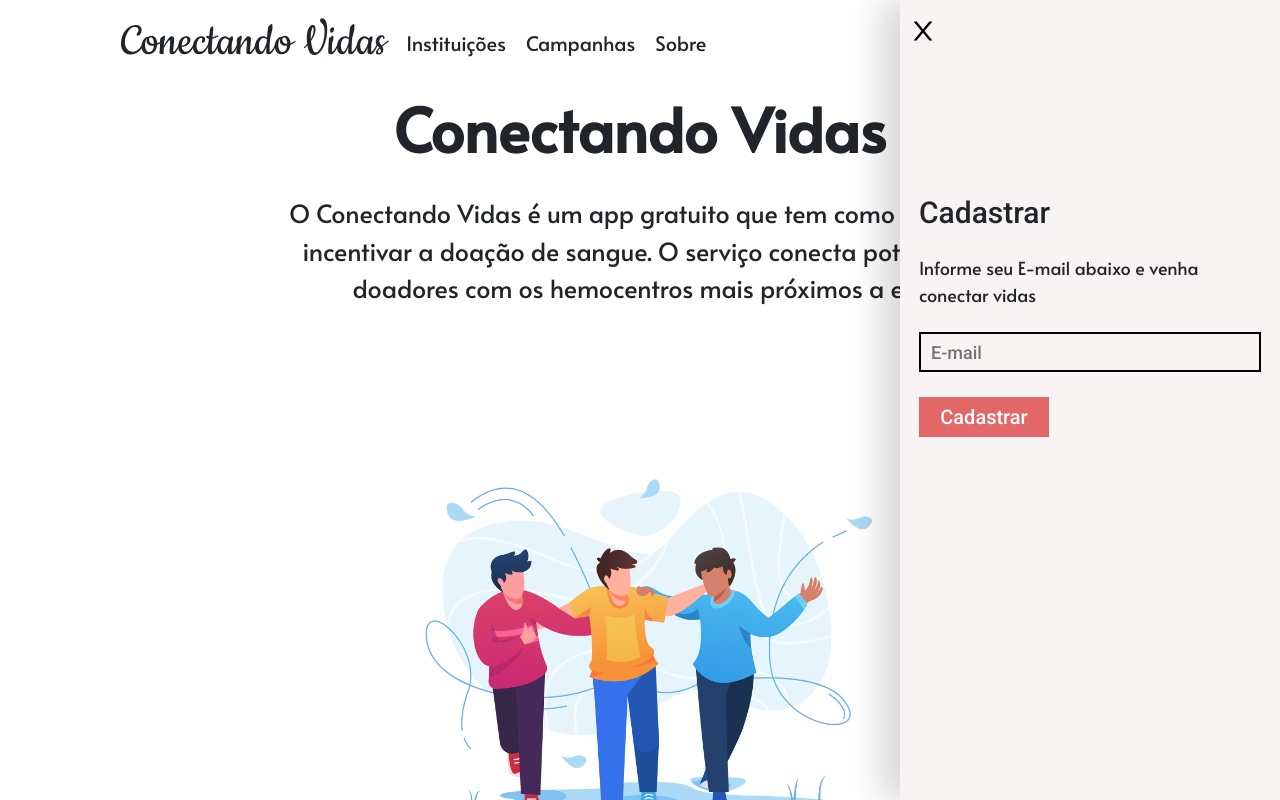
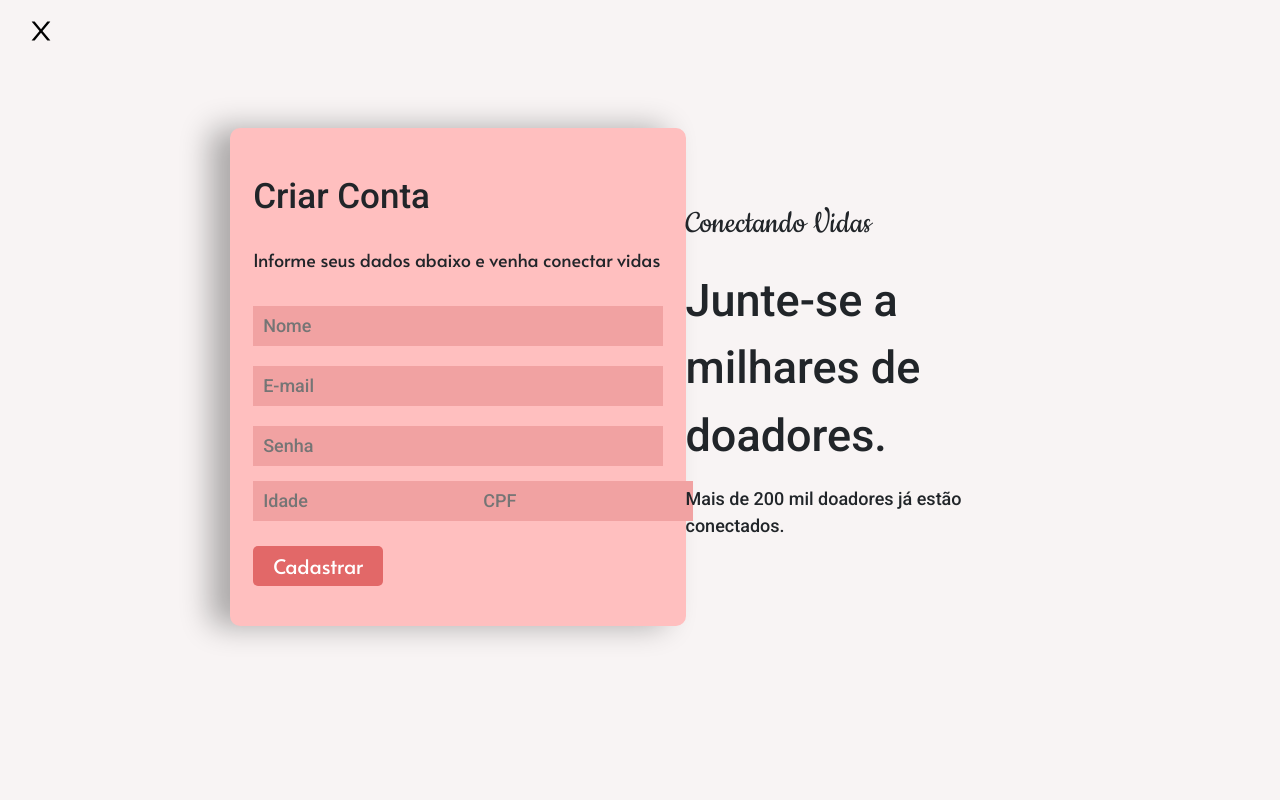
Before and after one commit to Guilherme-Humberto/CV-Web, a React (Create React App) app: page / in a window 1280 px wide. Both pictures are taken after a click on the button "Cadastrar". Shown: the top 800 px of the page. Built offline with nearby package versions, Linux system fonts and the light colour scheme.

Commit message:
Componentes do app

```diff
--- a/src/components/Modals/ModalLogin/styles.css
+++ b/src/components/Modals/ModalLogin/styles.css
@@ -38,8 +38,8 @@ input {
     height: 40px;
     padding: 10px;
     font-size: 18px;
-    background: transparent;
-    border: 2px solid black;
+    background: rgb(243, 206, 206);
+    border: transparent;
     margin: 5px 0;
 }
 
--- a/src/components/Modals/ModalRegister/index.js
+++ b/src/components/Modals/ModalRegister/index.js
@@ -14,8 +14,16 @@ const styles = {
   }
 }
 
+const fields = {
+  name: '',
+  email: '',
+  password: '',
+  age: '',
+  cpf: ''
+}
+
 function ModalRegister(props) {
-  const [data, setData] = React.useState({email: ''})
+  const [data, setData] = React.useState(fields)
 
   const handleSendEmail = async () => {
     const response = await axios.post('/send-email', {
@@ -30,13 +38,57 @@ function ModalRegister(props) {
         <div className="container-modal" style={styles.fade}>
           <div id="content-modal">
             <div id="icon-top">{props.buttonclose}</div>
-          <div id="container-form">
-            <p id="formtitleLog">Cadastrar</p>
-            <p id="infotext">Informe seu E-mail abaixo e venha conectar vidas</p>
+            <div id="content-modal-container">
+              <div id="container-form-cad">
+                <p id="formtitleCad">Criar Conta</p>
+                <p id="infotext">
+                  Informe seus dados abaixo e venha conectar vidas
+                </p>
                 <form onSubmit={handleSendEmail}>
-              <input type="text" onChange={(e) => setData({email: e.target.value})} placeholder="E-mail"/>
-              <button id="btnEventLog">Cadastrar</button>
+                  <input
+                    id="input-cad"
+                    type="text"
+                    onChange={(e) => setData({ name: e.target.value })}
+                    placeholder="Nome"
+                  />
+                  <input
+                    id="input-cad"
+                    type="text"
+                    onChange={(e) => setData({ email: e.target.value })}
+                    placeholder="E-mail"
+                  />
+                  <input
+                    id="input-cad"
+                    type="text"
+                    onChange={(e) => setData({ password: e.target.value })}
+                    placeholder="Senha"
+                  />
+                  <div id="container-inputs-cad">
+                    <input
+                      id="input-age"
+                      type="text"
+                      onChange={(e) => setData({ age: e.target.value })}
+                      placeholder="Idade"
+                    />
+                    <input
+                      id="input-cpf"
+                      type="text"
+                      onChange={(e) => setData({ cpf: e.target.value })}
+                      placeholder="CPF"
+                    />
+                  </div>
+                  <button id="btnEventCad">Cadastrar</button>
                 </form>
+              </div>
+              <div id="texts-modal-decoration">
+                <p id="icon-modal-decoration">Conectando Vidas</p>
+                <p id="title-modal-decoration">
+                  Junte-se a milhares de doadores.
+                </p>
+                <p id="text-modal-decoration">
+                  Mais de 200 mil doadores já estão conectados.
+                </p>
+              </div>
             </div>
           </div>
         </div>
--- a/src/components/Modals/ModalRegister/styles.css
+++ b/src/components/Modals/ModalRegister/styles.css
@@ -4,14 +4,60 @@
     top: 0;
     right: 0;
     height: 100vh;
-    width: 380px;
+    width: 100%;
     transform: translate(0%);
     background: var(--background-modals);
     box-shadow: -20px 0px 30px rgba(0, 0, 0, 0.15);
 }
 
+#content-modal-container {
+    display: flex;
+    justify-content: space-between;
+    align-items: center;
+    margin: 0 18%;
+}
+#container-form-cad {
+    background: rgb(255, 191, 191);
+    box-shadow: -20px 0px 30px rgba(0, 0, 0, 0.308);
+    width: 500px;
+    padding: 20px 0;
+    border-radius: 10px;
+}
+
+#container-inputs-cad {
+    display: flex;
+    justify-content: space-between;
+}
+
+#input-age {
+    width: 220px;
+    background: rgb(241, 162, 162);
+    border: transparent;
+    outline: none;
+}
+#input-cpf {
+    width: 220px;
+    background: rgb(241, 162, 162);
+    border: transparent;
+    outline: none;
+}
+
+#icon-modal-decoration {
+    font-size: 35px;
+    font-family: Cookie;
+}
+#title-modal-decoration {
+    font-size: 45px;
+    max-width: 400px;
+    font-family: Roboto;
+}
+#text-modal-decoration {
+    font-size: 18px;
+    font-family: Roboto;
+}
+
 #content-modal {
-    margin-top: 50%;
+    margin-top: 10%;
 }
 #icon-top {
     position: absolute;
@@ -27,20 +73,21 @@ form {
     margin: 0 5%;
 }
 
-#formtitleLog {
+#formtitleCad {
     margin: 5%;
-    font-size: 30px;
+    font-size: 35px;
     font-family: Roboto;
 }
 
-input {
+#input-cad {
     width: 100%;
     height: 40px;
     padding: 10px;
     font-size: 18px;
-    background: transparent;
-    border: 2px solid black;
-    margin: 5px 0;
+    background: rgb(241, 162, 162);
+    border: transparent;
+    margin: 10px 0;
+    outline: none;
 }
 
 #infotext {
@@ -49,15 +96,17 @@ input {
     margin: 5%;
 }
 
-#btnEventLog {
+#btnEventCad {
     display: flex;
     justify-content: center;
     align-items: center;
     width: 130px;
     height: 40px;
     margin: 20px 0;
-    color: white;
+    color: #fff;
     font-size: 20px;
+    font-family: Alata;
+    border-radius: 5px;
     border: transparent;
     outline: none;
     background: var(--background-button)
--- a/src/components/Navbar/index.js
+++ b/src/components/Navbar/index.js
@@ -9,9 +9,9 @@ function NavBar(props) {
         <div id="links">
           <ul>
             <li>{props.title}</li>
-            <li>{props.nav1}</li>
-            <li>{props.nav2}</li>
-            <li>{props.nav3}</li>
+            <li><a href="#anc-inst">{props.nav1}</a></li>
+            <li><a href="#anc-camp">{props.nav2}</a></li>
+            <li><a href="#anc-about">{props.nav3}</a></li>
           </ul>
         </div>
         <div id="button-nav">
--- a/src/components/Navbar/styles.css
+++ b/src/components/Navbar/styles.css
@@ -31,6 +31,16 @@ li {
     padding: 0 10px;
     list-style:none;
     font-family: Alata;
+    background: transparent;
+}
+
+a {
+    text-decoration-style: none;
+    color: #000;
+}
+a:hover {
+    text-decoration: none;
+    color: #000;
 }
 
 #button-nav {
@@ -54,7 +64,7 @@ li {
     color: white;
     width: 170px;
     background: var(--background-button);
-    box-shadow: 5px 5px 10px rgb(71, 70, 70);
+    box-shadow: 5px 5px 10px rgba(0, 0, 0, 0.308);
     outline: none;
     border: transparent;
     padding: 6px 25px;
```
Also changed, not shown: src/components/Footer/index.js (added, +22 -0 lines), src/components/Footer/styles.css (added, +25 -0 lines), src/components/NavBarUserPage/index.js (added, +22 -0 lines), src/components/NavBarUserPage/styles.css (added, +35 -0 lines). Lines whose indentation alone changed are shown as unchanged.
